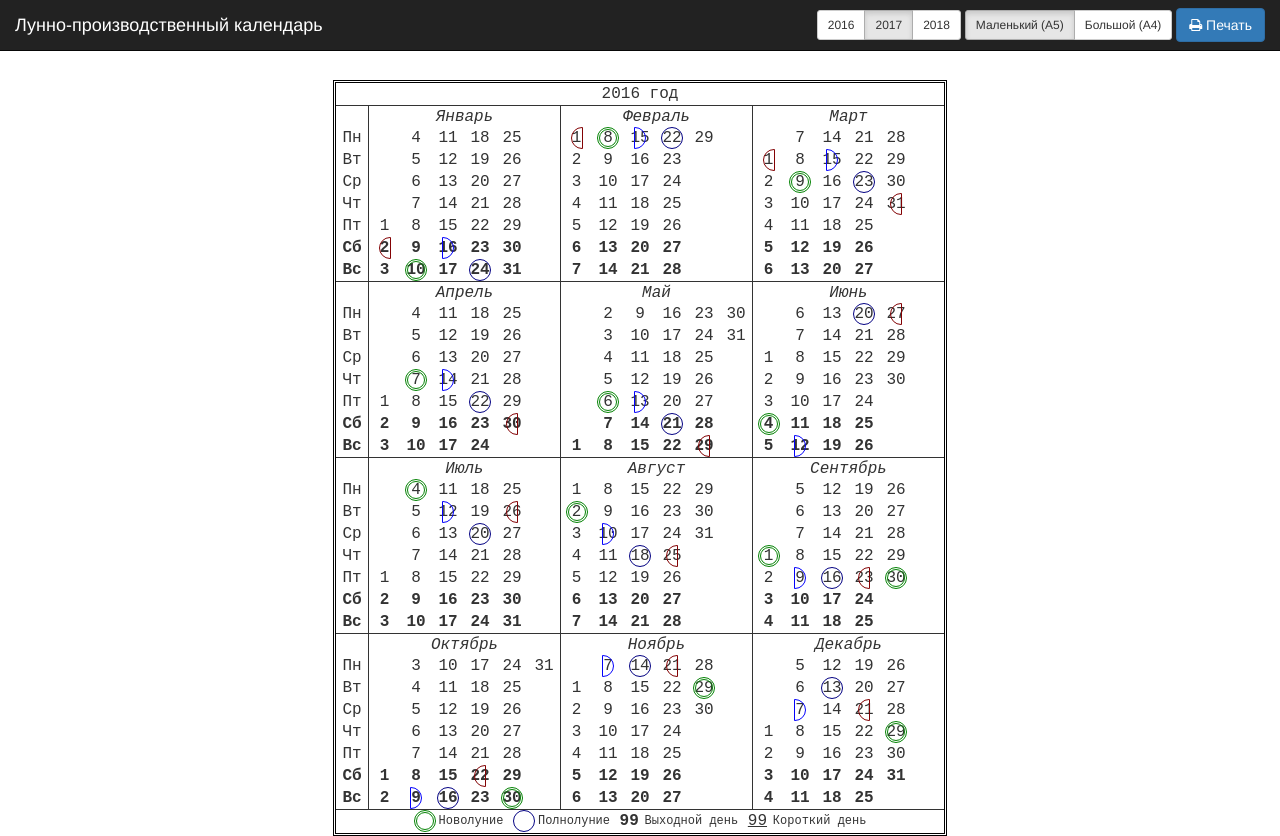
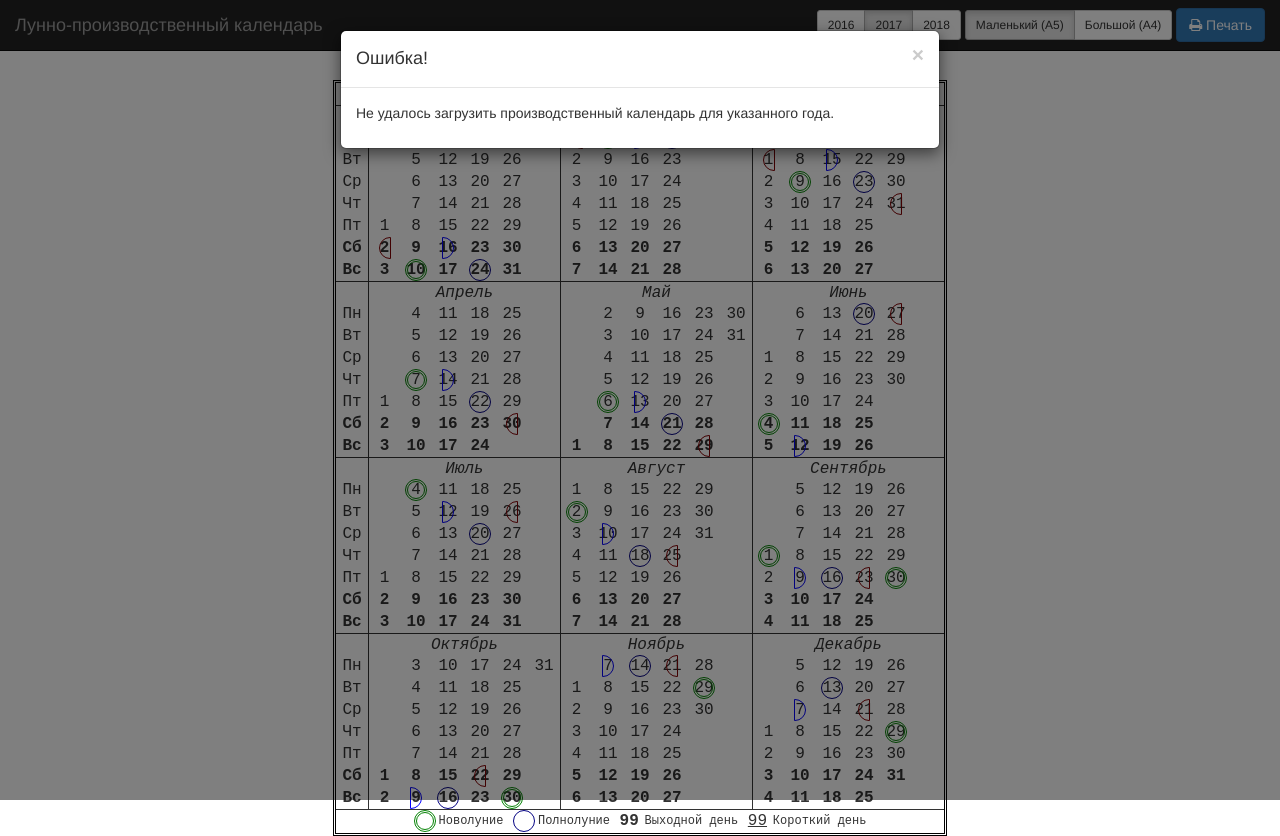
Before and after one commit to SergeySidorov/calendar, a plain HTML site: page index.html in a window 1280 px wide. Drawn offline with nearby package versions, Linux system fonts and the light colour scheme; no server answers.

Commit message:
Добавлено сообщение об ошибке загрузки производственного календаря

```diff
--- a/index.html
+++ b/index.html
@@ -670,12 +670,24 @@
                         <span class="legend">Полнолуние<div class="moon moon-full"></div></span>
                         <span class="legend"><span class="holiday">99</span>Выходной день</span>
                         <span class="legend"><span class="shortday">99</span>Короткий день</span>
-                  </td></tr>
+                     </td></tr>
                </table>
             </div>
          </div>
       </div>
-
+      <div id="noHolidaysModal" class="modal fade" role="dialog" tabindex="-1">
+         <div class="modal-dialog">
+            <div class="modal-content">
+               <div class="modal-header">
+                  <button type="button" class="close" data-dismiss="modal">&times;</button>
+                  <h4 class="modal-title">Ошибка!</h4>
+               </div>
+               <div class="modal-body">
+                  <p>Не удалось загрузить производственный календарь для указанного года.</p>
+               </div>
+            </div>
+         </div>
+      </div>
       <script src="https://ajax.googleapis.com/ajax/libs/jquery/1.12.4/jquery.min.js"></script>
       <script src="https://maxcdn.bootstrapcdn.com/bootstrap/3.3.7/js/bootstrap.min.js" integrity="sha384-Tc5IQib027qvyjSMfHjOMaLkfuWVxZxUPnCJA7l2mCWNIpG9mGCD8wGNIcPD7Txa" crossorigin="anonymous"></script>
       <script src="js/suncalc.js"></script>
--- a/js/calendar.js
+++ b/js/calendar.js
@@ -75,7 +75,7 @@ var calendar = {
             });
             dfd.resolve(result);
          }).error(function(xml) {
-            console.log('no holidays found for this year');
+            $("#noHolidaysModal").modal()
             dfd.resolve({});
          });
       }).promise();
```
